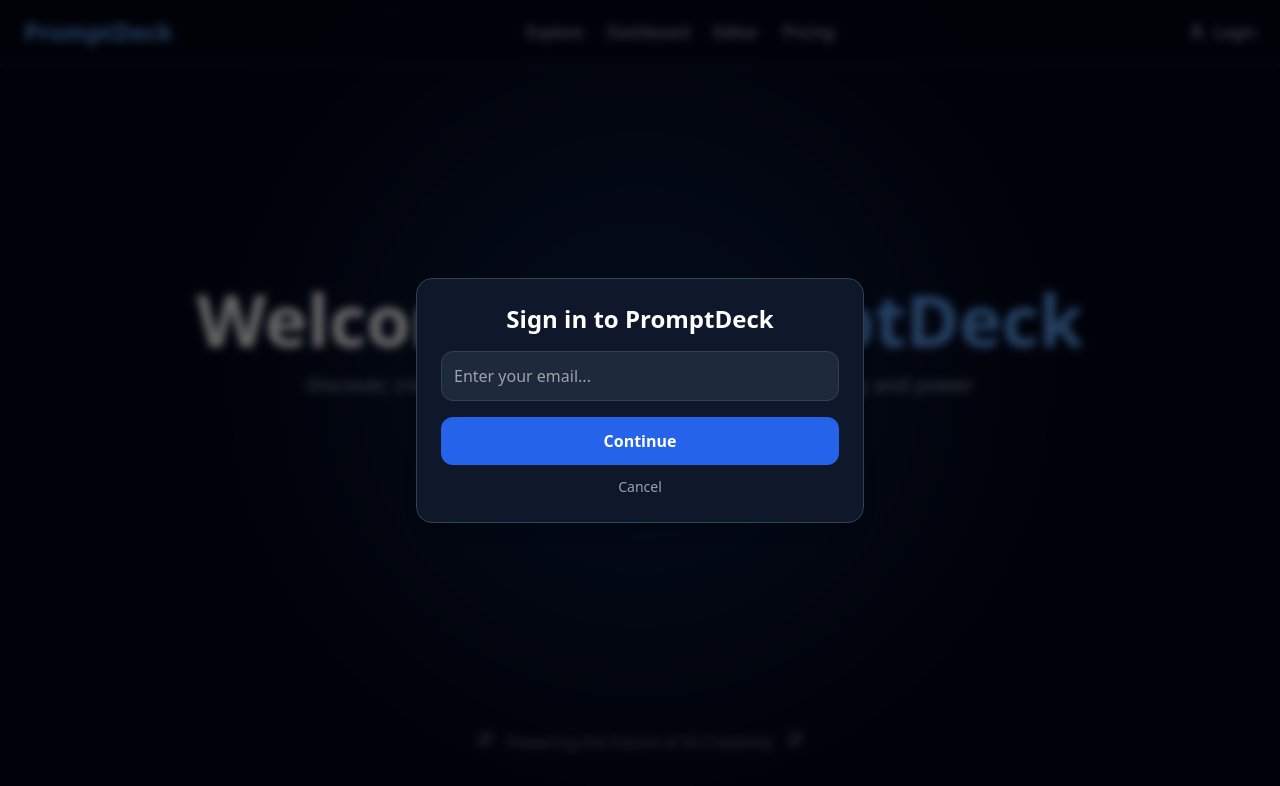
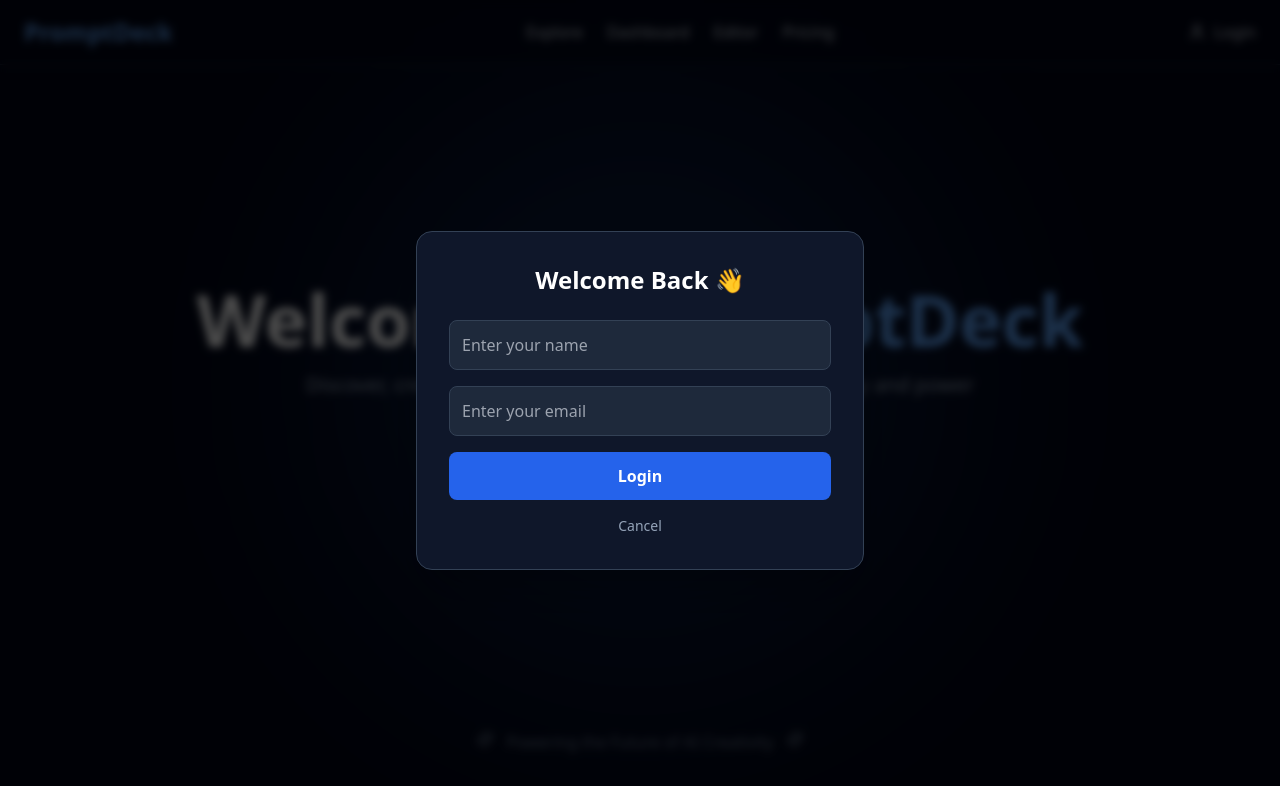
Before and after one commit to impeccable548/Promptdeck-, a React (Create React App) app: page / in a window 1280 px wide. Both pictures are taken after a click on the button "Login". Shown: the top 786 px of the page. Built offline with nearby package versions, Linux system fonts and the light colour scheme.

Commit message:
Update LoginModal.jsx

```diff
--- a/src/components/LoginModal.jsx
+++ b/src/components/LoginModal.jsx
@@ -1,68 +1,64 @@
-import { Dialog, Transition } from "@headlessui/react";
-import { Fragment, useState } from "react";
+import { motion } from "framer-motion";
+import { useState } from "react";
 
-const LoginModal = ({ onClose, setIsLoggedIn }) => {
+const LoginModal = ({ onClose, onLogin }) => {
+  const [name, setName] = useState("");
   const [email, setEmail] = useState("");
 
-  const handleLogin = () => {
-    if (email.trim() === "") return;
-    setIsLoggedIn(true);
+  const handleSubmit = (e) => {
+    e.preventDefault();
+    if (!name || !email) return;
+    onLogin({ name, email });
     onClose();
   };
 
   return (
-    <Transition appear show={true} as={Fragment}>
-      <Dialog as="div" className="relative z-50" onClose={onClose}>
-        <Transition.Child
-          as={Fragment}
-          enter="ease-out duration-300"
-          enterFrom="opacity-0"
-          enterTo="opacity-100"
-          leave="ease-in duration-200"
-          leaveFrom="opacity-100"
-          leaveTo="opacity-0"
+    <motion.div
+      className="fixed inset-0 bg-black/70 backdrop-blur-sm flex items-center justify-center z-50"
+      initial={{ opacity: 0 }}
+      animate={{ opacity: 1 }}
+      exit={{ opacity: 0 }}
     >
-          <div className="fixed inset-0 bg-black/60 backdrop-blur-sm" />
-        </Transition.Child>
-
-        <div className="fixed inset-0 flex items-center justify-center p-4">
-          <Transition.Child
-            as={Fragment}
-            enter="ease-out duration-300"
-            enterFrom="opacity-0 scale-90"
-            enterTo="opacity-100 scale-100"
-            leave="ease-in duration-200"
-            leaveFrom="opacity-100 scale-100"
-            leaveTo="opacity-0 scale-90"
+      <motion.div
+        className="bg-slate-900 rounded-2xl p-8 w-[90%] max-w-md shadow-2xl border border-slate-700"
+        initial={{ scale: 0.8, opacity: 0 }}
+        animate={{ scale: 1, opacity: 1 }}
+        exit={{ scale: 0.9, opacity: 0 }}
+        transition={{ type: "spring", stiffness: 100 }}
       >
-            <Dialog.Panel className="bg-slate-900 border border-slate-700 rounded-2xl p-6 w-full max-w-md shadow-lg text-center">
-              <Dialog.Title className="text-2xl font-semibold text-white mb-4">
-                Sign in to PromptDeck
-              </Dialog.Title>
+        <h2 className="text-2xl font-bold text-white mb-6 text-center">
+          Welcome Back 👋
+        </h2>
+        <form onSubmit={handleSubmit} className="space-y-4">
+          <input
+            type="text"
+            placeholder="Enter your name"
+            className="w-full p-3 rounded-lg bg-slate-800 text-white border border-slate-700 focus:outline-none"
+            value={name}
+            onChange={(e) => setName(e.target.value)}
+          />
           <input
             type="email"
+            placeholder="Enter your email"
+            className="w-full p-3 rounded-lg bg-slate-800 text-white border border-slate-700 focus:outline-none"
             value={email}
             onChange={(e) => setEmail(e.target.value)}
-                placeholder="Enter your email..."
-                className="w-full p-3 mb-4 rounded-xl bg-slate-800 border border-slate-700 text-white outline-none focus:ring-2 focus:ring-blue-500"
           />
           <button
-                onClick={handleLogin}
-                className="w-full py-3 bg-blue-600 rounded-xl text-white font-semibold hover:bg-blue-500 transition"
+            type="submit"
+            className="w-full py-3 rounded-lg bg-blue-600 hover:bg-blue-700 transition-all font-semibold text-white"
           >
-                Continue
+            Login
           </button>
+        </form>
         <button
           onClick={onClose}
-                className="mt-3 text-slate-400 hover:text-slate-200 text-sm"
+          className="mt-4 w-full text-slate-400 hover:text-slate-200 text-sm"
         >
           Cancel
         </button>
-            </Dialog.Panel>
-          </Transition.Child>
-        </div>
-      </Dialog>
-    </Transition>
+      </motion.div>
+    </motion.div>
   );
 };
 
```
Lines whose indentation alone changed are shown as unchanged.
